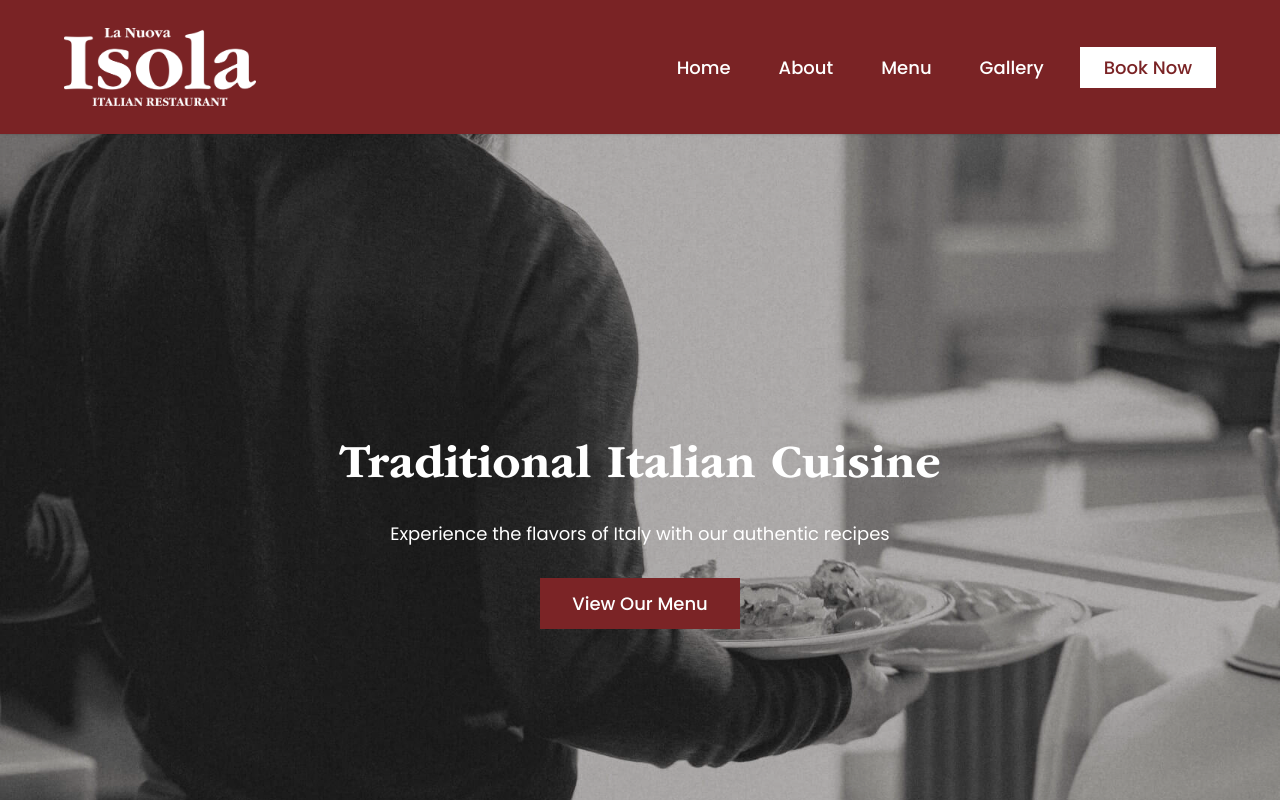
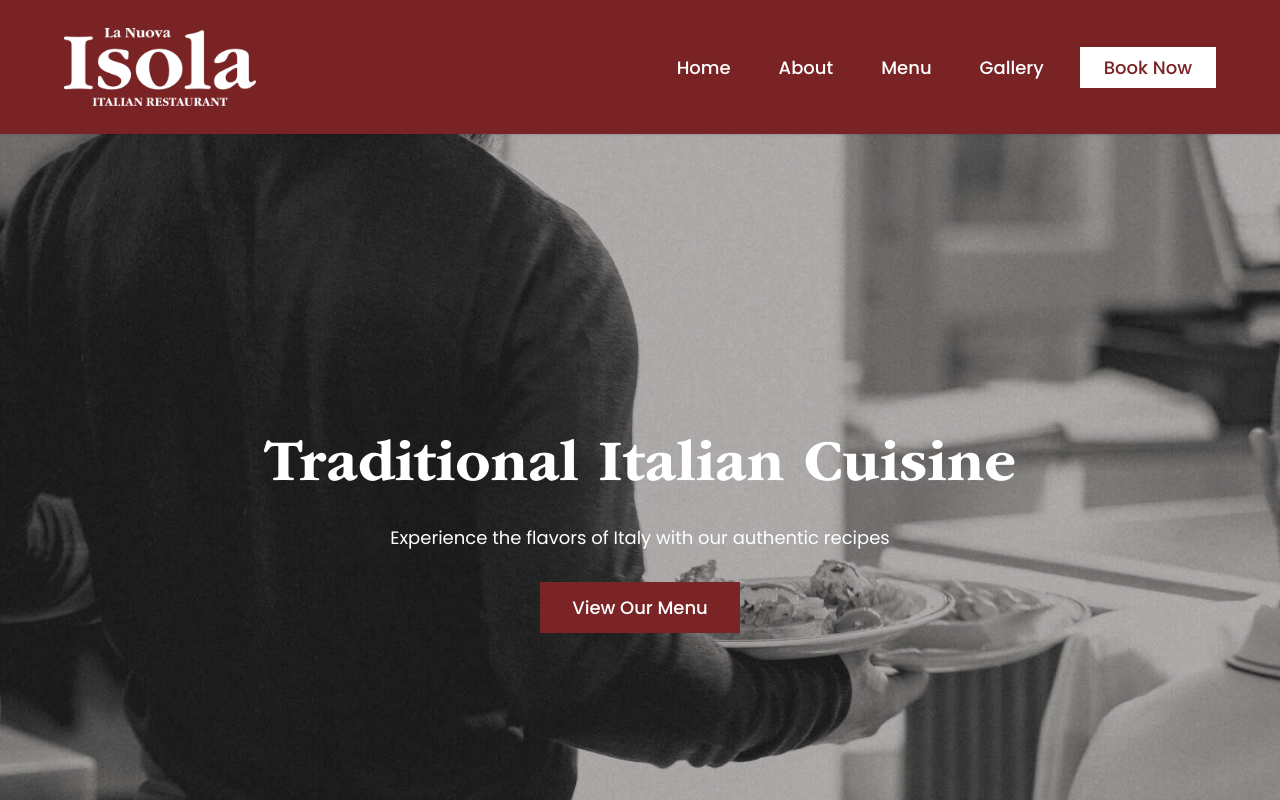
Before and after one commit to LYNKSPortal/la-nuova-isola-iom, a Next.js app: page / in a window 1280 px wide. Shown: the top 800 px of the page. Built offline with nearby package versions, Linux system fonts and the light colour scheme.

Commit message:
Revert h1-h6 heading styles to original working state before optimization

```diff
--- a/src/app/globals.css
+++ b/src/app/globals.css
@@ -66,13 +66,84 @@ p, span, div, li, a, button, input, textarea, select, label, td, th, blockquote,
 }
 
 /* =========================
-   Heading Base Styles
-   Note: Font sizes are controlled by Tailwind classes in components
+   Mobile (Base styles)
 ========================= */
 h1, h2, h3, h4, h5, h6 {
   font-family: var(--font-heading);
   font-weight: 700;
   line-height: 1.2;
+}
+
+h1 {
+  font-size: 32px;
+  line-height: 1.1;
+  font-weight: 700;
+}
+
+h2 {
+  font-size: 26px;
+  line-height: 1.15;
+  font-weight: 700;
+}
+
+h3 {
+  font-size: 22px;
+  line-height: 1.2;
+  font-weight: 600;
+}
+
+h4 {
+  font-size: 20px;
+  line-height: 1.25;
+  font-weight: 600;
+}
+
+h5 {
+  font-size: 18px;
+  line-height: 1.3;
+  font-weight: 600;
+}
+
+h6 {
+  font-size: 16px;
+  line-height: 1.4;
+  font-weight: 600;
+}
+
+/* =========================
+   Tablet (768px and up)
+========================= */
+@media (min-width: 768px) {
+  h1 { font-size: 44px; line-height: 1.1; }
+  h2 { font-size: 36px; line-height: 1.15; }
+  h3 { font-size: 30px; line-height: 1.2; }
+  h4 { font-size: 24px; line-height: 1.25; }
+  h5 { font-size: 20px; line-height: 1.3; }
+  h6 { font-size: 18px; line-height: 1.4; }
+}
+
+/* =========================
+   Desktop (1024px and up)
+========================= */
+@media (min-width: 1024px) {
+  h1 { font-size: 60px; line-height: 1.1; }
+  h2 { font-size: 48px; line-height: 1.15; }
+  h3 { font-size: 38px; line-height: 1.2; }
+  h4 { font-size: 30px; line-height: 1.25; }
+  h5 { font-size: 24px; line-height: 1.3; }
+  h6 { font-size: 20px; line-height: 1.4; }
+}
+
+/* =========================
+   Large Desktop (1440px and up)
+========================= */
+@media (min-width: 1440px) {
+  h1 { font-size: 72px; line-height: 1.1; }
+  h2 { font-size: 56px; line-height: 1.15; }
+  h3 { font-size: 44px; line-height: 1.2; }
+  h4 { font-size: 36px; line-height: 1.25; }
+  h5 { font-size: 28px; line-height: 1.3; }
+  h6 { font-size: 22px; line-height: 1.4; }
 }
 
 /* Date input placeholder styling */
```
